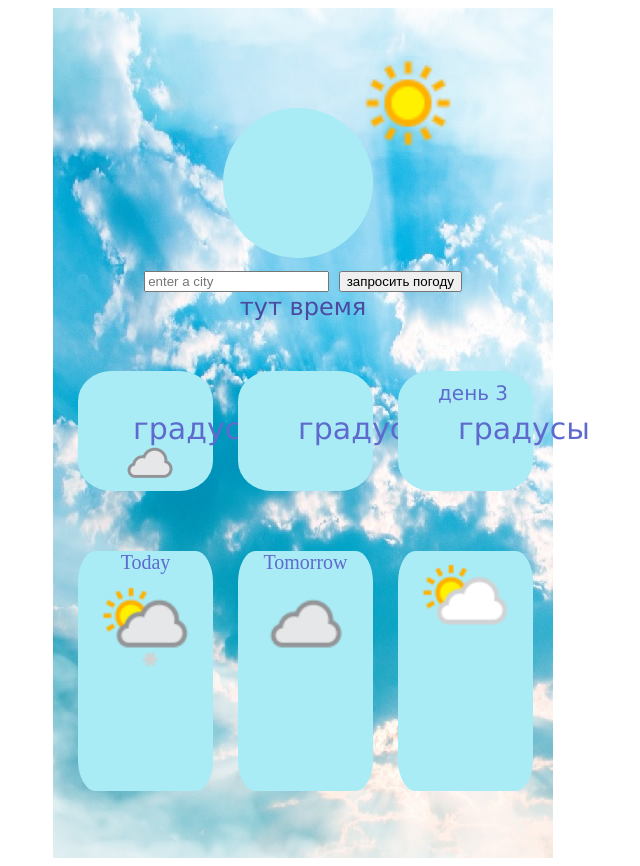
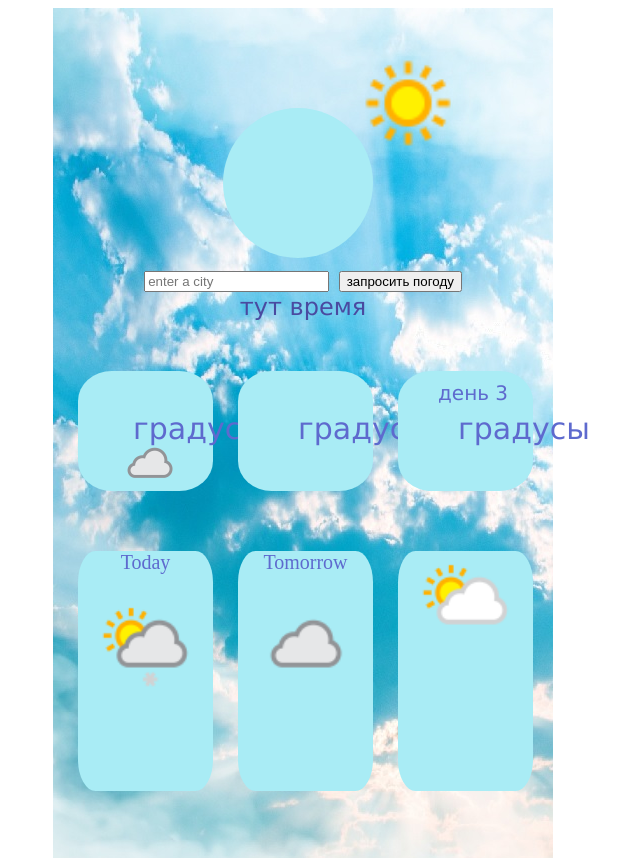
Before and after one commit to PochokovskiyAnton/Weather, a plain HTML site: page index.html in a window 1280 px wide. Shown: the whole page, without its empty margins (337-977 px from the left). Drawn offline with Linux system fonts and the light colour scheme; no server answers.

Commit message:
Update style.css

```diff
--- a/style.css
+++ b/style.css
@@ -222,3 +222,11 @@ body{
     font-size: 30px;
     color: rgb(94, 106, 206);
 }
+
+.kartinka1 {
+    margin-top: 20px;
+}
+
+.kartinka2 {
+    margin-top: 20px;
+}
```
